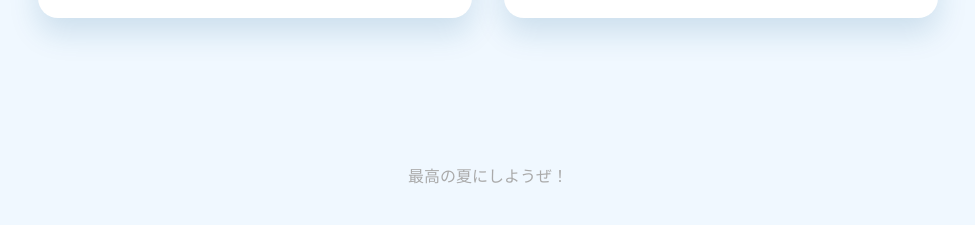
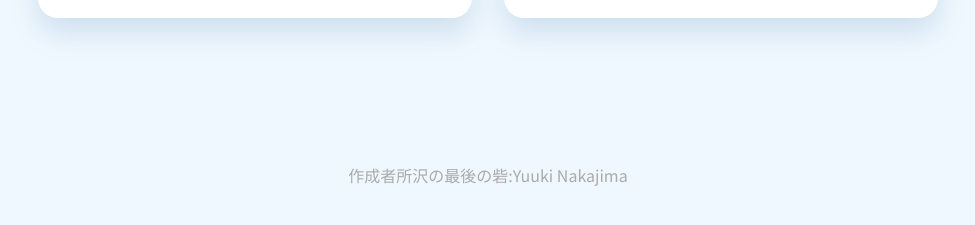
Before and after one commit to GeniusYuuki/SummerTrip, a plain HTML site: page index.html in a window 1280 px wide. Shown: the part 1705-1930 px from the top of the page, without its empty margins (152-1127 px from the left). Drawn offline with Linux system fonts and the light colour scheme.

Commit message:
Add files via upload

```diff
--- a/index.html
+++ b/index.html
@@ -72,7 +72,7 @@
     </main>
 
     <footer>
-        <p>最高の夏にしようぜ！</p>
+        <p>作成者所沢の最後の砦:Yuuki Nakajima</p>
     </footer>
 
     <script src="script.js"></script>
```
